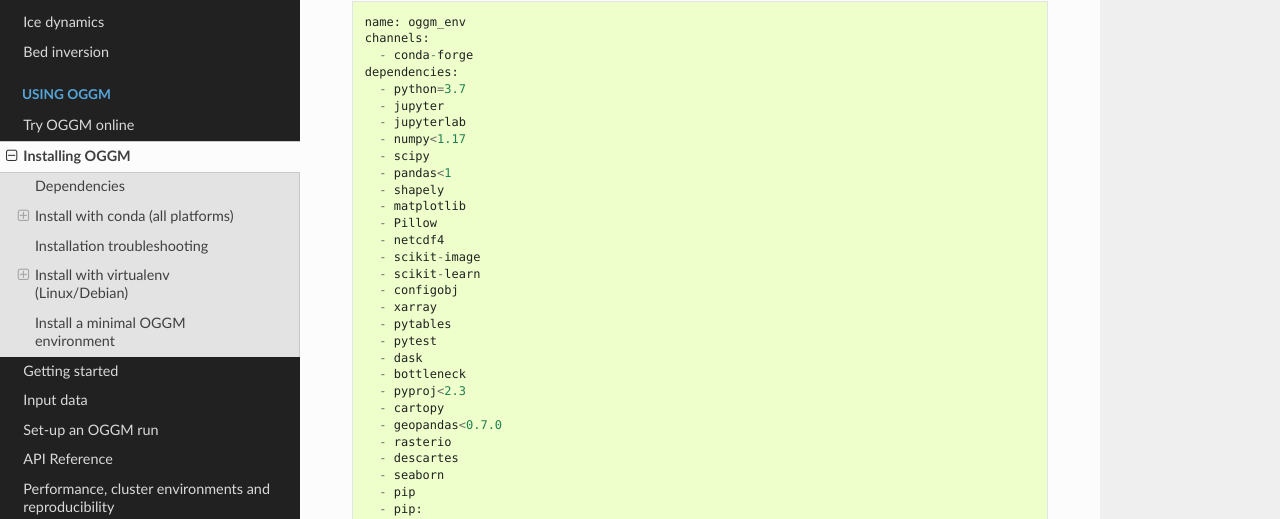
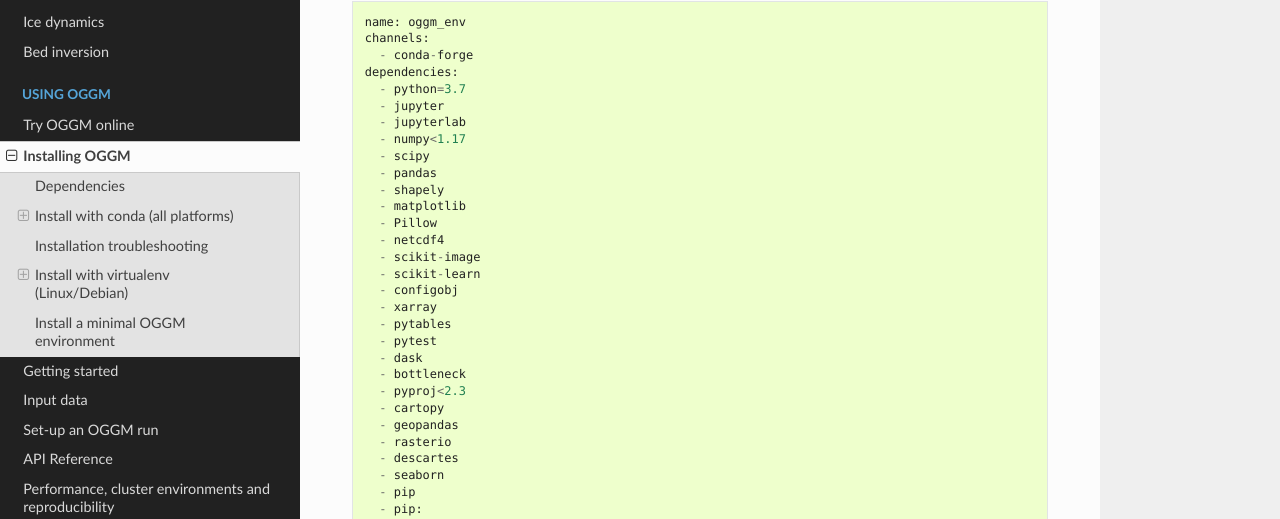
Before and after one commit to OGGM/oggm, a Sphinx documentation site: the page built from docs/installing-oggm.rst, in a window 1280 px wide and 900 px high, scrolled down 5502 px. Shown: the part 94-613 px from the top of the window. Built offline with Sphinx 7.4.7 and the Read the Docs theme 2.0.0, drawn with Linux system fonts in a browser that asks for light colours; the version number could not be read and is left out.

Commit message:
Update installing-oggm.rst

```diff
--- a/docs/installing-oggm.rst
+++ b/docs/installing-oggm.rst
@@ -298,7 +298,7 @@ for more information about how to create an environment from a yml file)::
       - jupyterlab
       - numpy<1.17
       - scipy
-      - pandas<1
+      - pandas
       - shapely
       - matplotlib
       - Pillow
@@ -313,7 +313,7 @@ for more information about how to create an environment from a yml file)::
       - bottleneck
       - pyproj<2.3
       - cartopy
-      - geopandas<0.7.0
+      - geopandas
       - rasterio
       - descartes
       - seaborn
```
